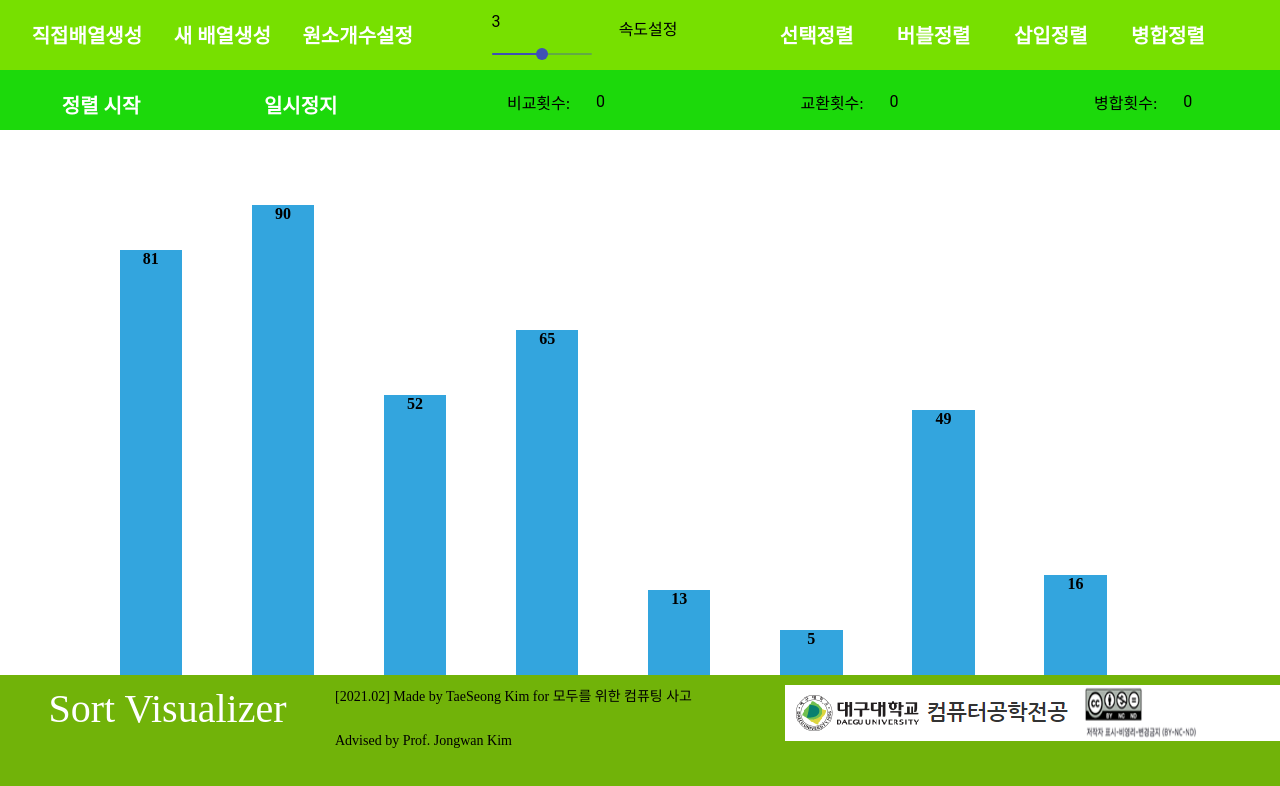
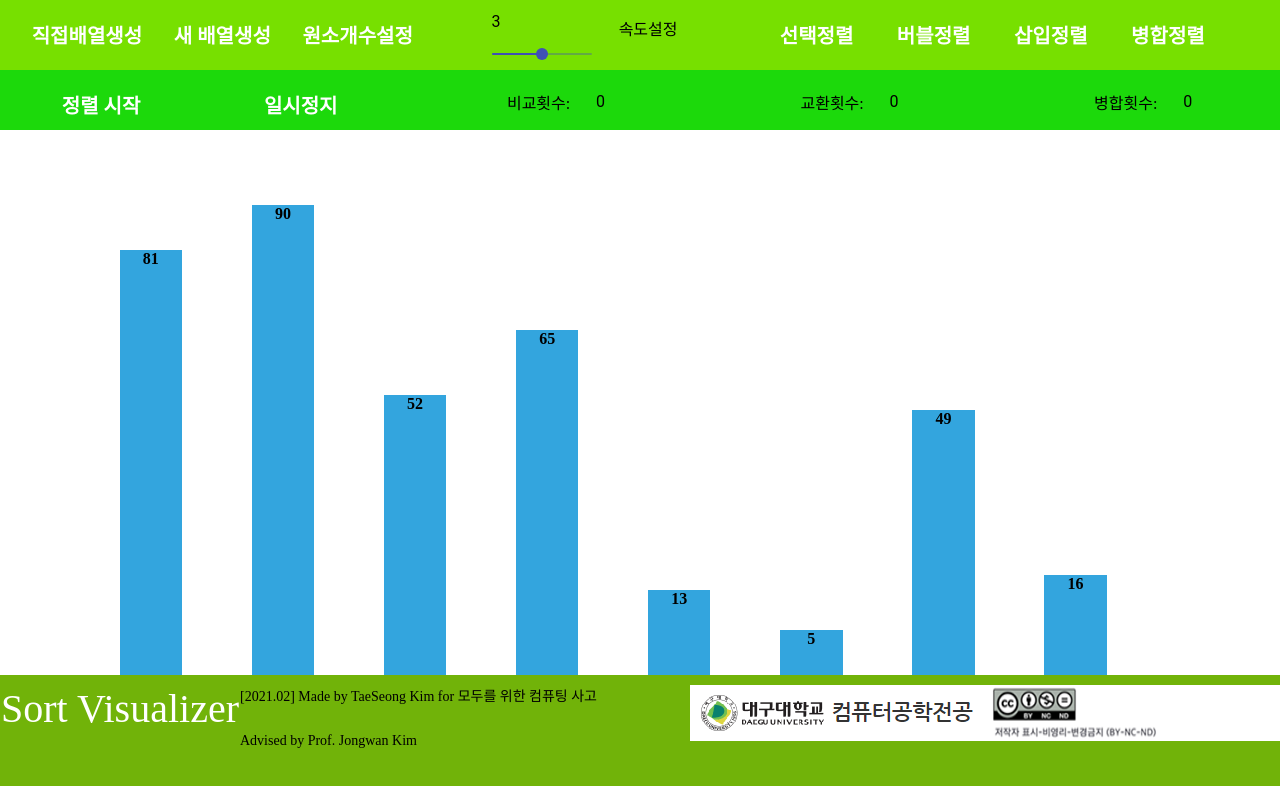
Before and after one commit to tay97kim/Sorting-Visualizer, a React (Create React App) app: page / in a window 1280 px wide. Shown: the top 786 px of the page. Built offline with nearby package versions, Linux system fonts and the light colour scheme.

Commit message:
Update Footer.js

```diff
--- a/src/pages/Footer.js
+++ b/src/pages/Footer.js
@@ -15,7 +15,7 @@ export default function Main() {
             </FooterContent>
             <FooterContent>
                 <img src="header_logo.jpg" width="295" height="56" />
-                <img src="ccl.png" width="200" height="56" />
+                <img src="ccl.png" width="295" height="56" />
             </FooterContent>
         </Footer >
     )
```
